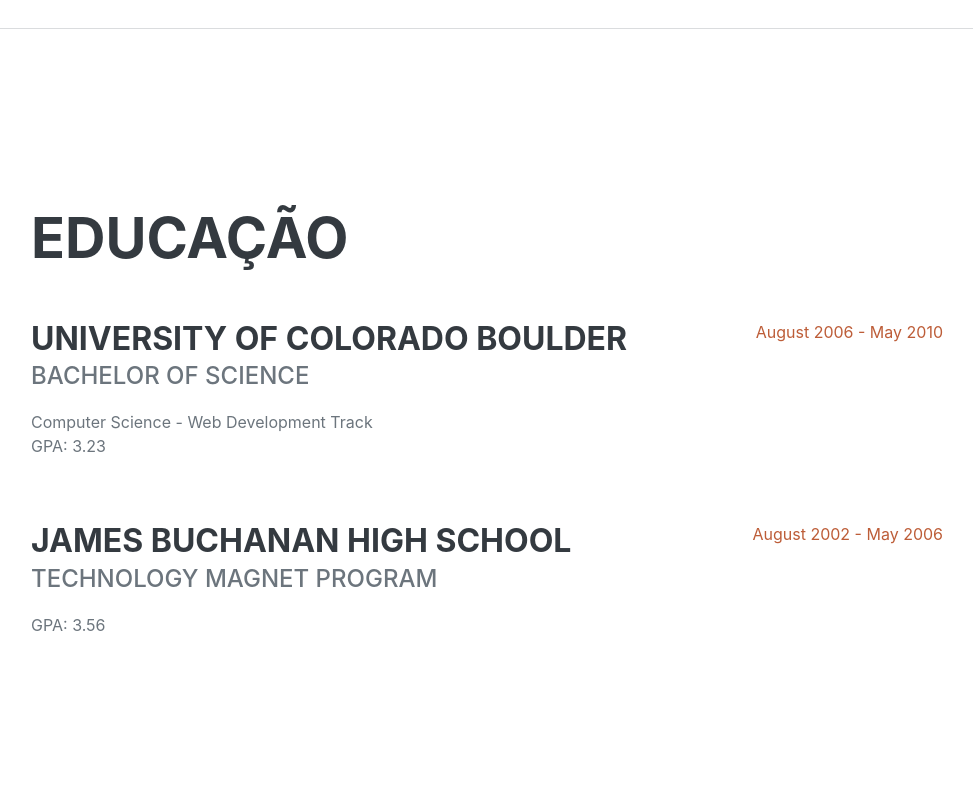
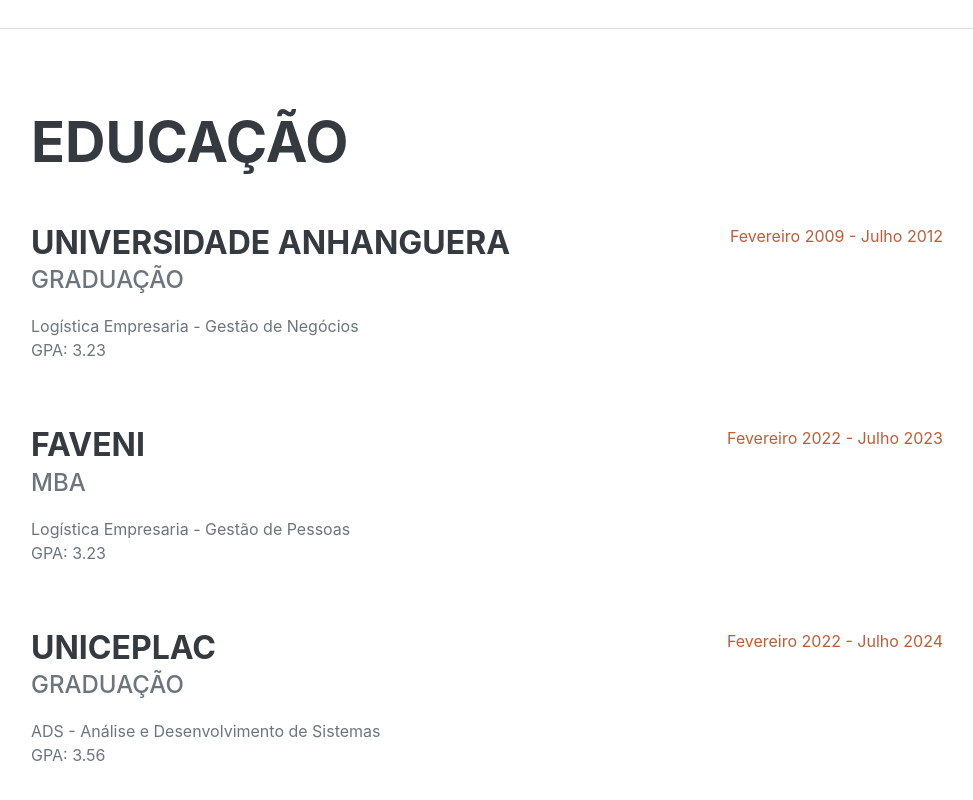
Before and after one commit to henriqueferreira-ofc/Curriculo, a plain HTML site: page boot/index.html in a window 1280 px wide. Shown: the part 1978-2778 px from the top of the page, without its empty margins (289-1262 px from the left). Drawn offline with nearby package versions, Linux system fonts and the light colour scheme; a web font is replaced by a local one.

Commit message:
especializacao

```diff
--- a/boot/index.html
+++ b/boot/index.html
@@ -102,20 +102,30 @@
                     <h2 class="mb-5">Educação</h2>
                     <div class="d-flex flex-column flex-md-row justify-content-between mb-5">
                         <div class="flex-grow-1">
-                            <h3 class="mb-0">University of Colorado Boulder</h3>
-                            <div class="subheading mb-3">Bachelor of Science</div>
-                            <div>Computer Science - Web Development Track</div>
+                            <h3 class="mb-0">Universidade Anhanguera</h3>
+                            <div class="subheading mb-3">Graduação</div>
+                            <div>Logística Empresaria - Gestão de Negócios</div>
                             <p>GPA: 3.23</p>
                         </div>
-                        <div class="flex-shrink-0"><span class="text-primary">August 2006 - May 2010</span></div>
+                        <div class="flex-shrink-0"><span class="text-primary">Fevereiro 2009 - Julho 2012</span></div>
+                    </div>
+                    <div class="d-flex flex-column flex-md-row justify-content-between mb-5">
+                        <div class="flex-grow-1">
+                            <h3 class="mb-0">Faveni</h3>
+                            <div class="subheading mb-3">MBA</div>
+                            <div>Logística Empresaria - Gestão de Pessoas</div>
+                            <p>GPA: 3.23</p>
+                        </div>
+                        <div class="flex-shrink-0"><span class="text-primary">Fevereiro 2022 - Julho 2023</span></div>
                     </div>
                     <div class="d-flex flex-column flex-md-row justify-content-between">
                         <div class="flex-grow-1">
-                            <h3 class="mb-0">James Buchanan High School</h3>
-                            <div class="subheading mb-3">Technology Magnet Program</div>
+                            <h3 class="mb-0">Uniceplac</h3>
+                            <div class="subheading mb-3">Graduação</div>
+                            <div>ADS - Análise e Desenvolvimento de Sistemas</div>
                             <p>GPA: 3.56</p>
                         </div>
-                        <div class="flex-shrink-0"><span class="text-primary">August 2002 - May 2006</span></div>
+                        <div class="flex-shrink-0"><span class="text-primary">Fevereiro 2022 - Julho 2024</span></div>
                     </div>
                 </div>
             </section>
```
